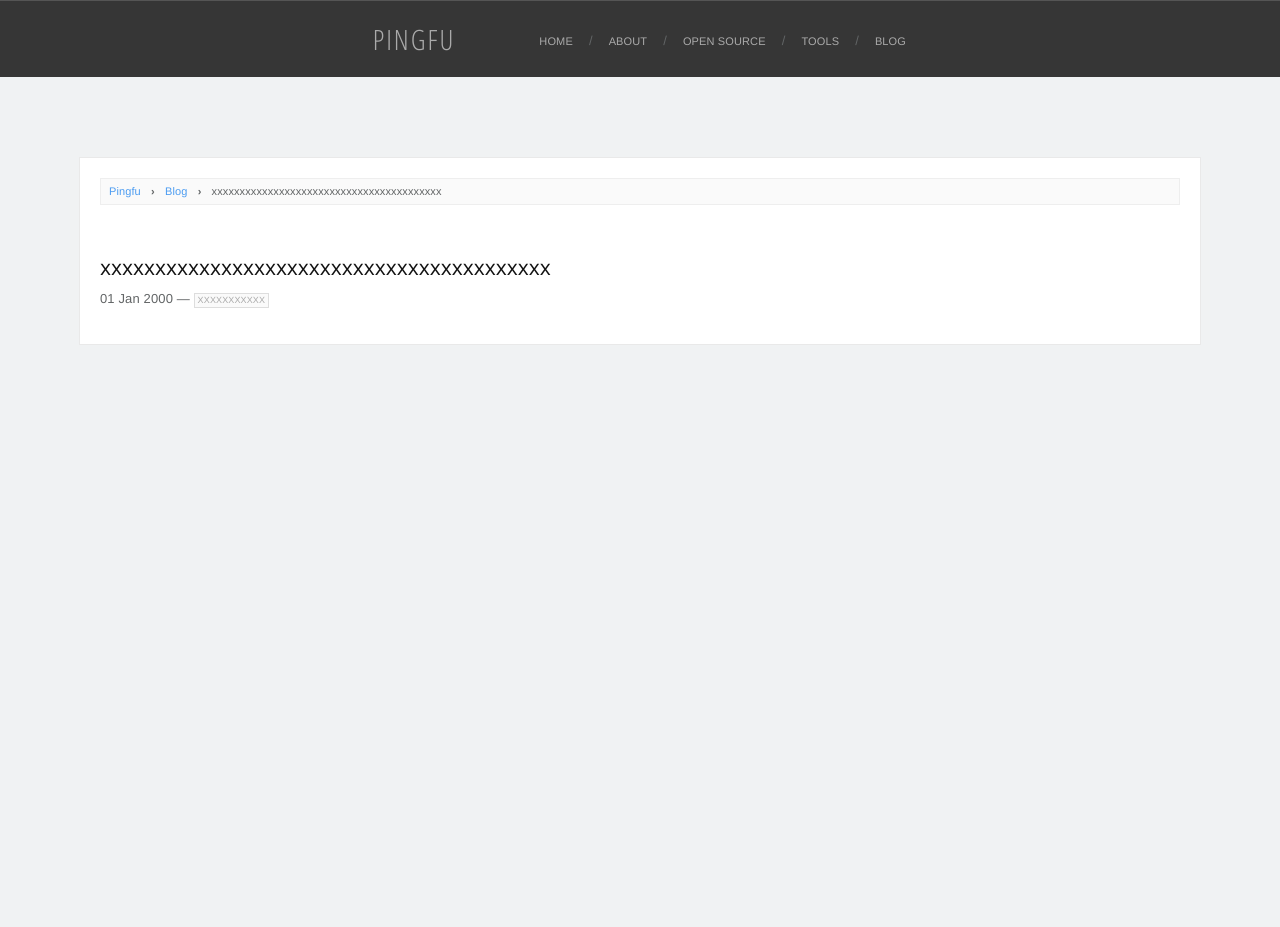
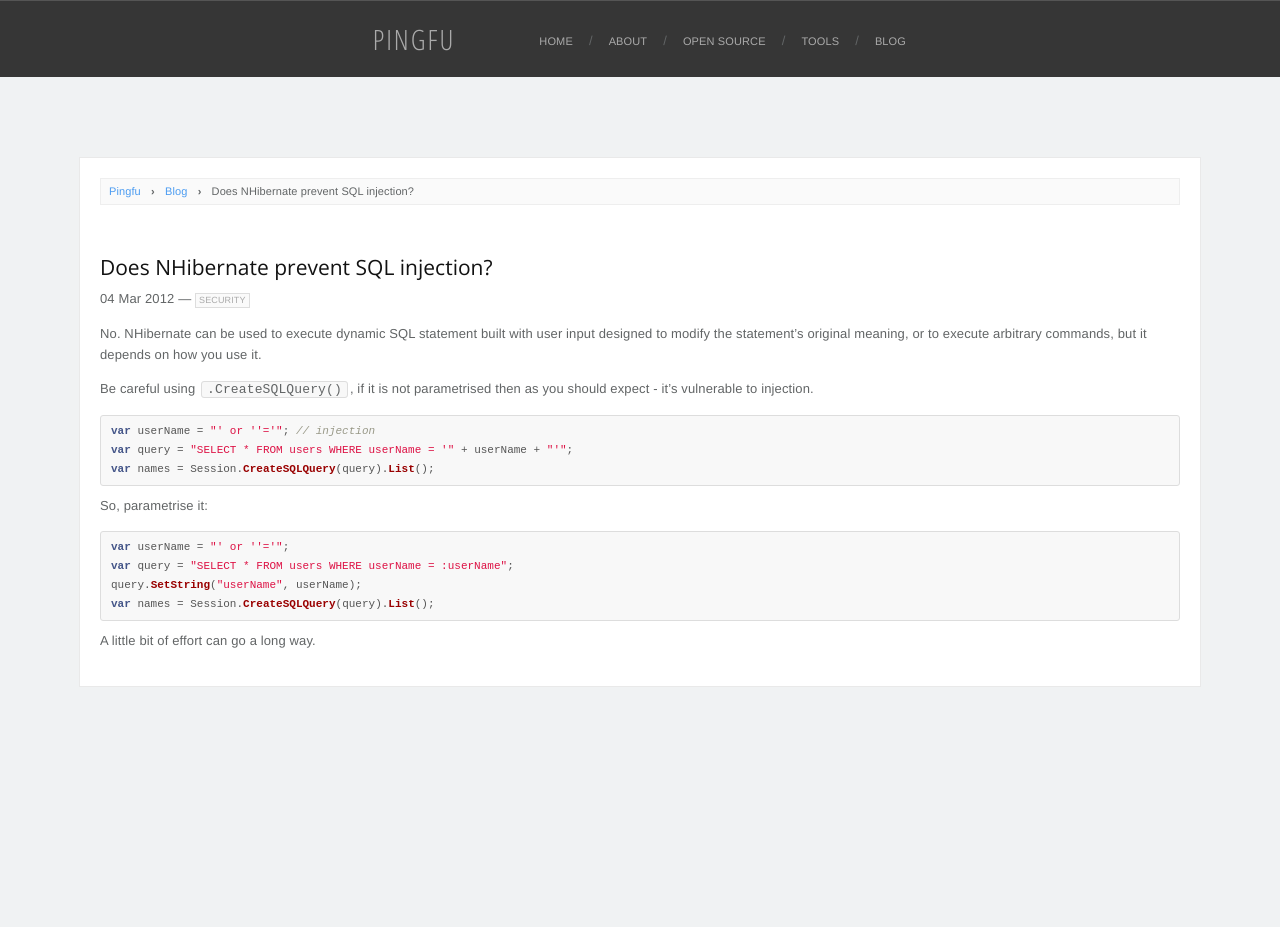
Before and after one commit to pingfu/pingfu.github.io, a Jekyll site: the page built from _posts/2012-03-04-does-nhibernate-prevent-sql-injection.markdown, in a window 1280 px wide. Built offline with Jekyll 4.4.1, drawn with Linux system fonts in a browser that asks for light colours; nearby versions of some CDN libraries; Markdown is read by kramdown in place of the engine named in the settings; before the commit the page ends 900 px from its top, so only the background shows below that.

Commit message:
updated posts

````diff
--- a/_posts/2011-12-16-configuring-firewall-acls-for-windows-domain-controllers-and-trust-relationships.markdown
+++ b/_posts/2011-12-16-configuring-firewall-acls-for-windows-domain-controllers-and-trust-relationships.markdown
@@ -49,7 +49,7 @@ In a mixed-mode domain that consists of Windows Server 2003 domain controllers,
 | 49152 -65535/TCP/UDP     | 445/NP-TCP/NP-UDP     | SAM/LSA     |
 ```
 
-Active Directory
+### Active Directory
 
 For Active Directory to function correctly through a firewall, the Internet Control Message Protocol (ICMP) protocol must be allowed through the firewall from the clients to the domain controllers so that the clients can receive Group Policy information.
 
--- a/_posts/2012-03-04-does-nhibernate-prevent-sql-injection.markdown
+++ b/_posts/2012-03-04-does-nhibernate-prevent-sql-injection.markdown
@@ -1,6 +1,28 @@
 ---
 layout: post
-title: "xxxxxxxxxxxxxxxxxxxxxxxxxxxxxxxxxxxxxxxxx"
-date: 2000-01-01 00:00:00
-categories: xxxxxxxxxxx xxxxxxxxxxx
+title: "Does NHibernate prevent SQL injection?"
+date: 2012-03-04
+categories: Security
+tags: NHibernate
 ---
+
+No. NHibernate can be used to execute dynamic SQL statement built with user input designed to modify the statement’s original meaning, or to execute arbitrary commands, but it depends on how you use it.
+
+Be careful using `.CreateSQLQuery()`, if it is not parametrised then as you should expect - it's vulnerable to injection.
+
+```csharp
+var userName = "' or ''='"; // injection
+var query = "SELECT * FROM users WHERE userName = '" + userName + "'";
+var names = Session.CreateSQLQuery(query).List();
+```
+
+So, parametrise it:
+
+```csharp
+var userName = "' or ''='";
+var query = "SELECT * FROM users WHERE userName = :userName";
+query.SetString("userName", userName);
+var names = Session.CreateSQLQuery(query).List();
+```
+
+A little bit of effort can go a long way.
````
